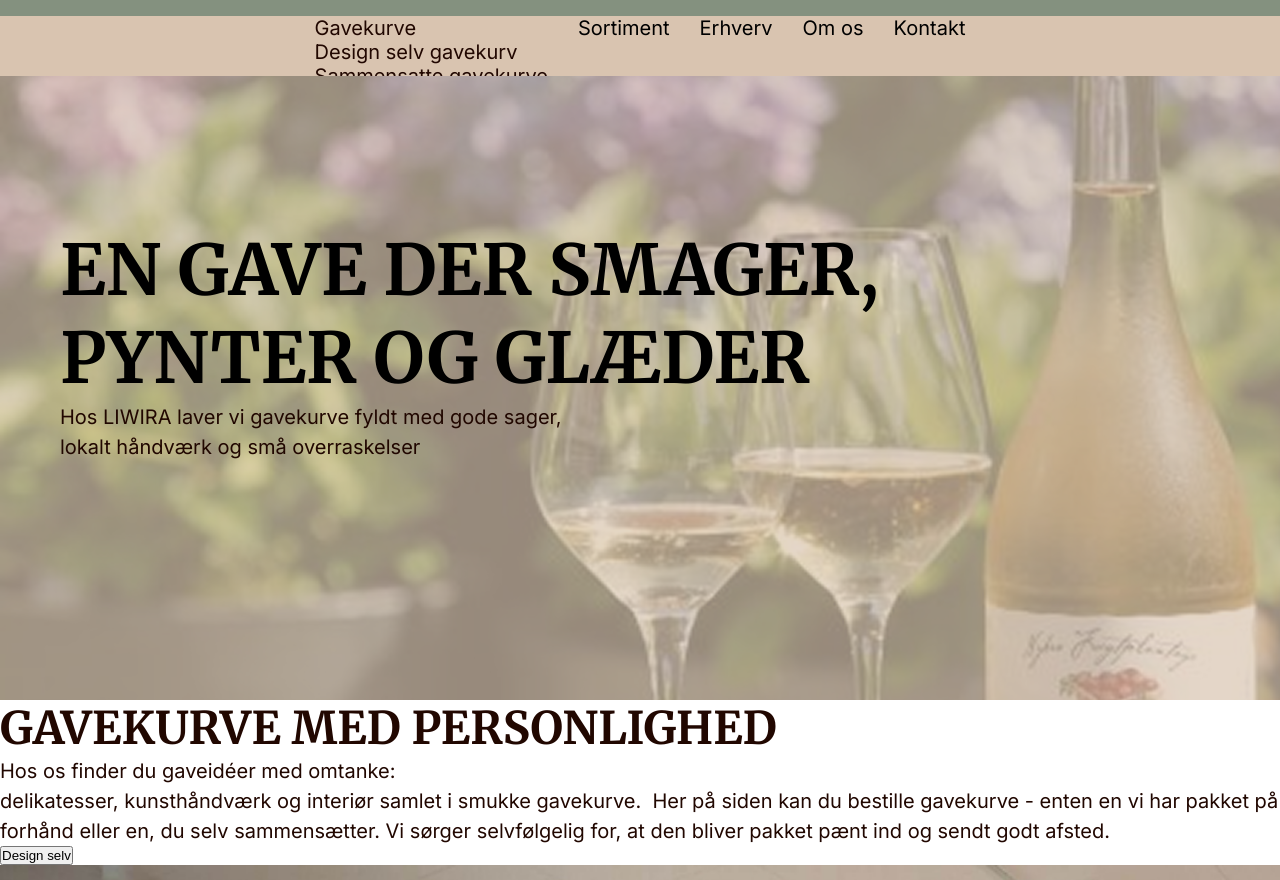
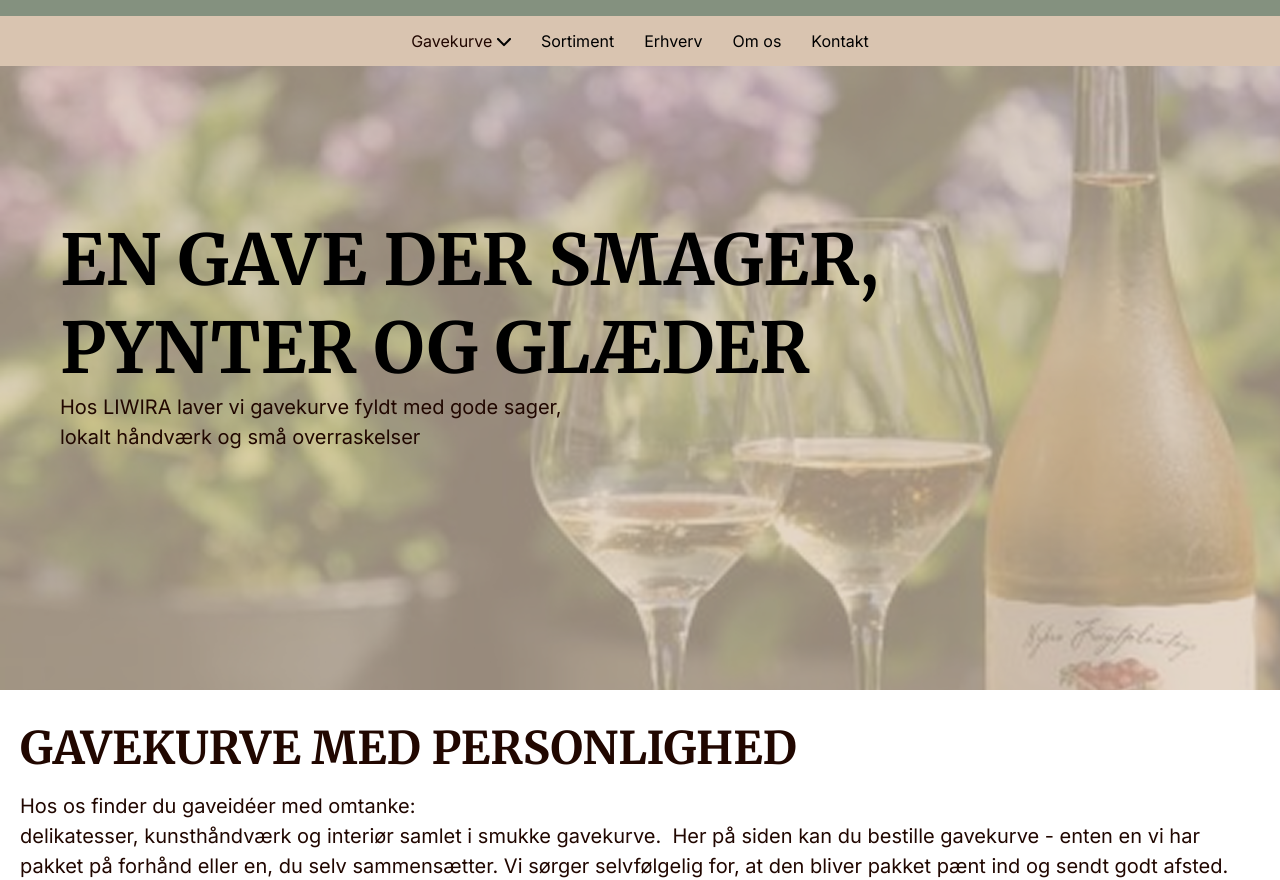
Before and after one commit to Mathilde-Christensen/projekt-5-eksamen, a plain HTML site: page index.html in a window 1280 px wide. Shown: the part 74-954 px from the top of the page. Drawn offline with Linux system fonts and the light colour scheme.

Commit message:
tilpasning forside

```diff
--- a/index.html
+++ b/index.html
@@ -31,10 +31,10 @@
                 <nav class="header__desktop__nav">
                     <ul class="header__desktop__ul">
                         <li class="nav__desktop__dropdown">
-                            <a href="index.html">Gavekurve</a>
+                            <a class="desktop__dropdown__link" href="index.html">Gavekurve <img src="billeder/dropdown__pil.png" alt="pil ned"></a>
                             <ul class="desktop__dropdown__ul">
-                                <li class="desktop__dropdown__li"><a href="design selv.html">Design selv gavekurv</a></li>
-                                <li class="desktop__dropdown__li"><a href="sammensatte.html">Sammensatte gavekurve</a></li>
+                                <li class="desktop__dropdown__li"><a class="desktop__dropdown__link" href="design selv.html">Design selv gavekurv</a></li>
+                                <li class="desktop__dropdown__li"><a class="desktop__dropdown__link" href="sammensatte.html">Sammensatte gavekurve</a></li>
                             </ul>
                         </li>
                         <li class="nav__desktop__li">Sortiment</li>
@@ -68,7 +68,6 @@
         </div>
 
         <div class="forside__designselv">
-            <div class="forside__designselv__video"></div>
 
             <div class="forside__designselv__tekst">
                 <h2 class="forside__designselv__h2">GAVEKURVE MED PERSONLIGHED</h2>
@@ -79,6 +78,10 @@
                 </p>
 
                 <button class="forside__designselv__button">Design selv</button>
+            </div>
+
+            <div class="forside__designselv__video">
+                <img class="placeholder__forside__img" src="billeder/placeholder__forside.jpg" alt="">
             </div>
 
         </div>
--- a/main.css
+++ b/main.css
@@ -49,6 +49,22 @@ a {
 
 ul {
     list-style-type: none;
+}
+
+button {
+    width: 102px;
+    height: 30.108px;
+    border-radius: 33px;
+    background: #72483C;
+    border: 0px;
+    color: #210700;
+    font-family: Inter;
+    font-size: 0.625rem;
+    font-style: normal;
+    font-weight: 400;
+    line-height: 0.875rem;
+    color: #FFFCF8;
+    font-weight: 900;
 }
 
 /* Header */
@@ -114,10 +130,34 @@ ul {
     padding: 0rem 0rem 1rem 0rem;
 }
 
+/*forside design selv*/
+
+.forside__designselv__tekst {
+    margin: 30px 20px 15px 20px;
+}
+
+.forside__designselv__p {
+    padding: 15px 0px;
+}
+
+.placeholder__forside__img {
+    width: 100%;
+    padding: 0px 20px 15px 20px;
+}
+
 /* forside butikken*/
 
 .forside__butikken__img {
     width: 100%;
+    padding: 0px 20px 15px 20px;
+}
+
+.forsiden__butikken__tekst {
+    margin: 0px 20px 15px 20px;
+}
+
+.forside__butikken__p {
+    padding: 15px 0px;
 }
 
 @media (min-width: 600px) {
@@ -158,6 +198,12 @@ ul {
         line-height: 1rem; /* 150% */
     }
 
+    button {
+        width: 130px;
+        height: 39px;
+        font-size: 0.8rem;
+    }
+
     /* hero */
     .hero {
         height: 27rem;
@@ -172,6 +218,7 @@ ul {
         justify-content: center;
         margin: 30px;
     }
+
 
 }
 
@@ -212,6 +259,12 @@ ul {
         line-height: 1.875rem; /* 150% */
     }
 
+    button {
+        width: 200px;
+        height: 59px;
+        font-size: 1rem;
+    }
+
     /*header*/
     .top__logo__img {
         width: 182px;
@@ -240,27 +293,61 @@ ul {
 
     .header__desktop__bottom {
         width: 100%;
-        height: 60px;
+        height: 50px;
         background: #D9C4B0;
+    }
+
+    .nav__desktop__li:hover {
+        color: #72483C;
+        font-weight: 900;
     }
 
     .header__desktop__nav {
         display: flex;
         justify-content: center;
-    }
-
-    .header__desktop__nav {
+        align-items: center;
         color: #000;
         font-family: Inter;
-        font-size: 20px;
+        font-size: 1rem;
         font-style: normal;
         font-weight: 400;
         line-height: normal;
     }
 
+    .nav__desktop__dropdown {
+        position: relative;
+    }
+
+    .desktop__dropdown__link:hover {
+        color: #72483C;
+        font-weight: 900;
+    }
+
     .header__desktop__ul {
         display: flex;
         gap: 30px;
+        margin-top: 15px;
+    }
+
+    .desktop__dropdown__ul {
+        display: none;
+        position: absolute;
+        z-index: 10;
+        border-radius: 1.25rem;
+        font-size: 0.8rem;
+    }
+
+    .desktop__dropdown__li {
+        padding: 5px 0px;
+    }
+
+    .desktop__dropdown__link:hover {
+        color: #72483C;
+        font-weight: 900;
+    }
+
+    .nav__desktop__dropdown:hover .desktop__dropdown__ul {
+        display: block;
     }
 
     /* hero */
```
Also changed, not shown: billeder/dropdown__pil.png (added), billeder/placeholder__forside.jpg (added), 1 other file.
